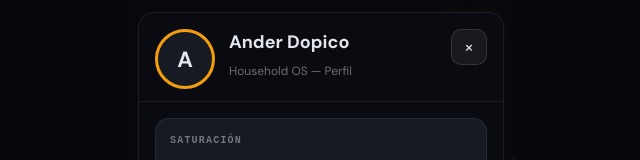
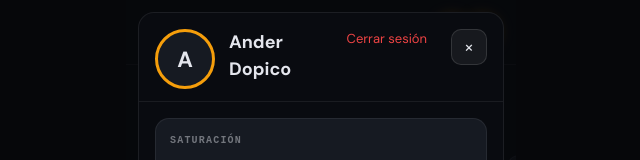
Before and after one commit to adopico83/kore, a Next.js app: page / in a window 1280 px wide. Both pictures are taken after a click on the button "Perfil de Ander". Shown: the top 160 px of the page, without its empty margins (319-959 px from the left). Built offline with nearby package versions, Linux system fonts and the light colour scheme; no server answers; the database is empty; a web font is replaced by a local one.

Commit message:
feat: login funcional + cerrar sesión + UUIDs reales Supabase Auth

```diff
--- a/scripts/local-validate.js
+++ b/scripts/local-validate.js
@@ -2,7 +2,7 @@ const fs = require("fs");
 const path = require("path");
 const { chromium } = require("playwright");
 
-const ANDER_ID = "00000000-0000-0000-0000-000000000001";
+const ANDER_ID = "6204d1a5-bbba-4a01-a9f2-b0742ee0bcd4";
 
 function readEnvLocal() {
   const envPath = path.join(process.cwd(), ".env.local");
--- a/src/app/login/page.tsx
+++ b/src/app/login/page.tsx
@@ -24,6 +24,7 @@ export default function LoginPage() {
         email: email.trim(),
         password,
       });
+      console.log("AUTH RESULT:", authError);
 
       if (authError) {
         setError(authError.message || "No se pudo iniciar sesión.");
--- a/src/components/PerfilModal/PerfilModal.tsx
+++ b/src/components/PerfilModal/PerfilModal.tsx
@@ -2,7 +2,9 @@
 
 import type { CSSProperties } from "react";
 import { useEffect, useMemo, useState } from "react";
+import { useRouter } from "next/navigation";
 import { useEscapeKey } from "@/lib/hooks/useEscapeKey";
+import { getBrowserClient } from "@/lib/supabase/client";
 
 export type PerfilUsuario = "Ander" | "Leire";
 
@@ -127,6 +129,7 @@ export function PerfilModal({
   onNavigate,
 }: PerfilModalProps) {
   useEscapeKey(onClose);
+  const router = useRouter();
   const [domainRows, setDomainRows] = useState<PerfilDomainRow[]>(domains);
   const [citasRows, setCitasRows] = useState<PerfilCitaRow[]>(saludMember.citas ?? []);
   const [hoverNavKey, setHoverNavKey] = useState<string | null>(null);
@@ -160,6 +163,10 @@ export function PerfilModal({
   };
 
   const initial = usuario === "Ander" ? "A" : "L";
+  const handleSignOut = async () => {
+    await getBrowserClient().auth.signOut();
+    router.push("/login");
+  };
 
   return (
     <div
@@ -223,8 +230,22 @@ export function PerfilModal({
           </div>
           <div style={{ flex: 1, minWidth: 0 }}>
             <p style={{ margin: 0, fontSize: 18, fontWeight: 700, color: TEXT }}>{nombreCompleto(usuario)}</p>
-            <p style={{ margin: "6px 0 0", fontSize: 12, color: MUTED }}>Household OS — Perfil</p>
           </div>
+          <button
+            type="button"
+            onClick={handleSignOut}
+            style={{
+              border: "none",
+              background: "transparent",
+              color: "#ef4444",
+              fontSize: 13,
+              cursor: "pointer",
+              padding: 0,
+              marginRight: 10,
+            }}
+          >
+            Cerrar sesión
+          </button>
           <button
             type="button"
             onClick={onClose}
@@ -465,6 +486,7 @@ export function PerfilModal({
               </ul>
             )}
           </div>
+
         </div>
       </div>
     </div>
--- a/src/lib/kore-db.ts
+++ b/src/lib/kore-db.ts
@@ -3,8 +3,8 @@ import type { SupabaseClient } from "@supabase/supabase-js";
 import type { Database } from "@/types/database";
 import { getBrowserClient } from "@/lib/supabase/client";
 
-export const ANDER_ID = "00000000-0000-0000-0000-000000000001";
-export const LEIRE_ID = "00000000-0000-0000-0000-000000000002";
+export const ANDER_ID = "6204d1a5-bbba-4a01-a9f2-b0742ee0bcd4";
+export const LEIRE_ID = "63c1ffab-4fa1-4953-8d5f-9c5b7e1d5bd4";
 export const PEQUE_ID = "00000000-0000-0000-0000-000000000003";
 
 export type Profile = Database["public"]["Tables"]["profiles"]["Row"];
```
